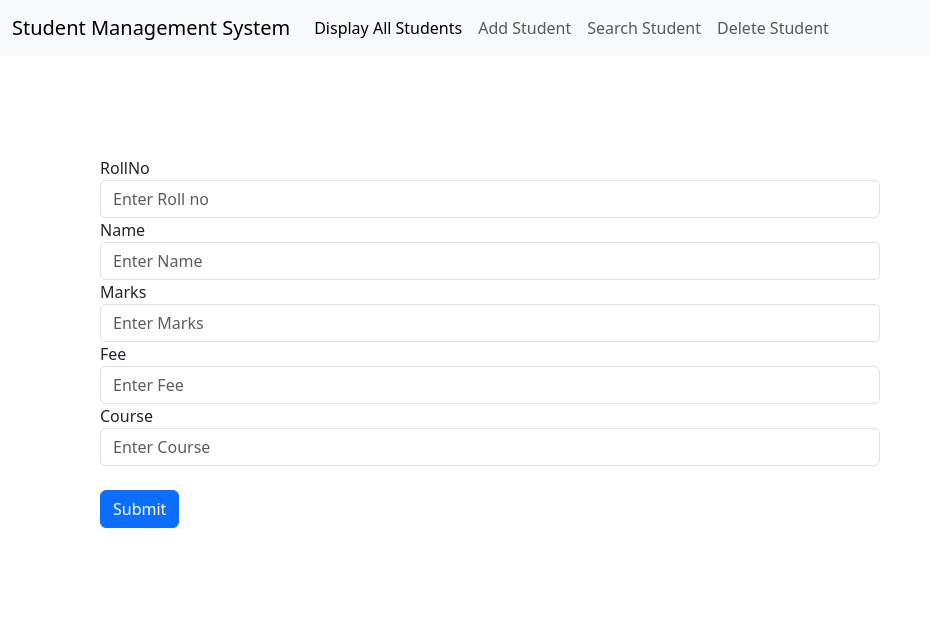
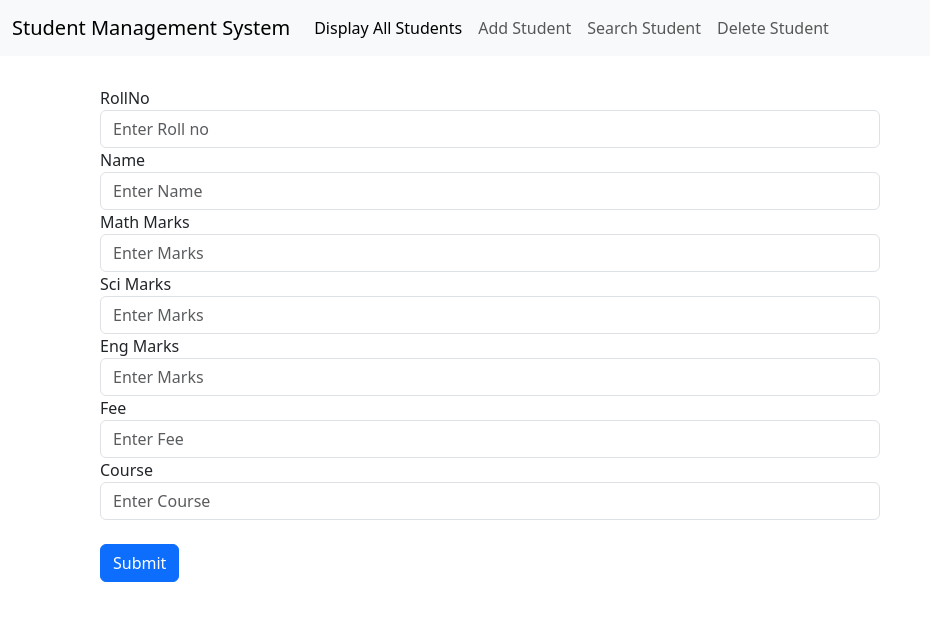
Before and after one commit to basha-github/feb18-react-stu-management-app, a React (Vite) app: page /s-add in a window 1280 px wide. Shown: the top 620 px of the page, without its empty margins (0-930 px from the left). Built offline with nearby package versions, Linux system fonts and the light colour scheme.

Commit message:
all text boxes

```diff
--- a/src/components/AddStudent.tsx
+++ b/src/components/AddStudent.tsx
@@ -4,26 +4,56 @@ import "../css/my-mar-stu.css";
 import { useState } from "react";
 
 export default function AddStudent() {
+  const [rollNo, setRollNo] = useState("");
+  const [name, setName] = useState("");
+  const [math, setMath] = useState("");
+  const [science, setScience] = useState("");
+  const [english, setEnglish] = useState("");
+  const [fee, setFee] = useState("");
+  const [course, setCourse] = useState("");
 
-  const [rollNo,setRollNo] = useState('');
+
 
 
   const saveStu = (e: FormDataEvent) => {
     e.preventDefault();
     console.log("submit button clicked!!!!");
-    console.log("roll no--->"+rollNo);
+    console.log("roll no--->" + rollNo);
+    console.log("name--->" + name);
+    console.log("maths--->" + math);
+    console.log("science--->" + science);
+    console.log("english--->" + english);
+    console.log("fee--->" + fee);
+    console.log("course--->" + course);
+
 
   };
+  const getRollNo = (e: any) => {
+    setRollNo(e.target.value);
+  };
+  const getName = (e: any) => {
+    setName(e.target.value);
+  };
+  const getMaths = (e: any) => {
+    setMath(e.target.value);
+  };
+  const getScience = (e: any) => {
+    setScience(e.target.value);
+  };
+  const getEnglish = (e: any) => {
+    setEnglish(e.target.value);
+  };
+  const getFee = (e: any) => {
+    setFee(e.target.value);
+  };
 
-  const getRollNo = (e:any)=>{
-    //console.log(e.target.value);
-    setRollNo(e.target.value);
-  }
+  const getCourse = (e: any) => {
+    setCourse(e.target.value);
+  };
 
   return (
     <div>
       <NavBar />
-
       <form onSubmit={saveStu} className="stu-add-mar">
         <div className="form-group">
           <label>RollNo</label>
@@ -39,19 +69,36 @@ export default function AddStudent() {
           <label>Name</label>
           <input
             type="text"
+            onChange={getName}
             className="form-control"
-            id="exampleInputEmail1"
-            aria-describedby="emailHelp"
             placeholder="Enter Name"
           />
         </div>
         <div className="form-group">
-          <label>Marks</label>
+          <label>Math Marks</label>
           <input
             type="text"
+            onChange={getMaths}
             className="form-control"
-            id="exampleInputEmail1"
-            aria-describedby="emailHelp"
+            placeholder="Enter Marks "
+          />
+        </div>
+        <div className="form-group">
+          <label>Sci Marks</label>
+          <input
+            type="text"
+            onChange={getScience}
+            className="form-control"
+
+            placeholder="Enter Marks "
+          />
+        </div>
+        <div className="form-group">
+          <label>Eng Marks</label>
+          <input
+            type="text"
+            onChange={getEnglish}
+            className="form-control"
             placeholder="Enter Marks "
           />
         </div>
@@ -59,9 +106,8 @@ export default function AddStudent() {
           <label>Fee</label>
           <input
             type="text"
+            onChange={getFee}
             className="form-control"
-            id="exampleInputEmail1"
-            aria-describedby="emailHelp"
             placeholder="Enter Fee"
           />
         </div>
@@ -69,9 +115,8 @@ export default function AddStudent() {
           <label>Course</label>
           <input
             type="text"
+            onChange={getCourse}
             className="form-control"
-            id="exampleInputEmail1"
-            aria-describedby="emailHelp"
             placeholder="Enter Course"
           />
         </div>
--- a/src/css/my-mar-stu.css
+++ b/src/css/my-mar-stu.css
@@ -1,6 +1,6 @@
 .stu-add-mar{
 
-    margin-top: 100px;
+    margin-top: 30px;
     margin-left: 100px;
     margin-right: 400px;
 
```
